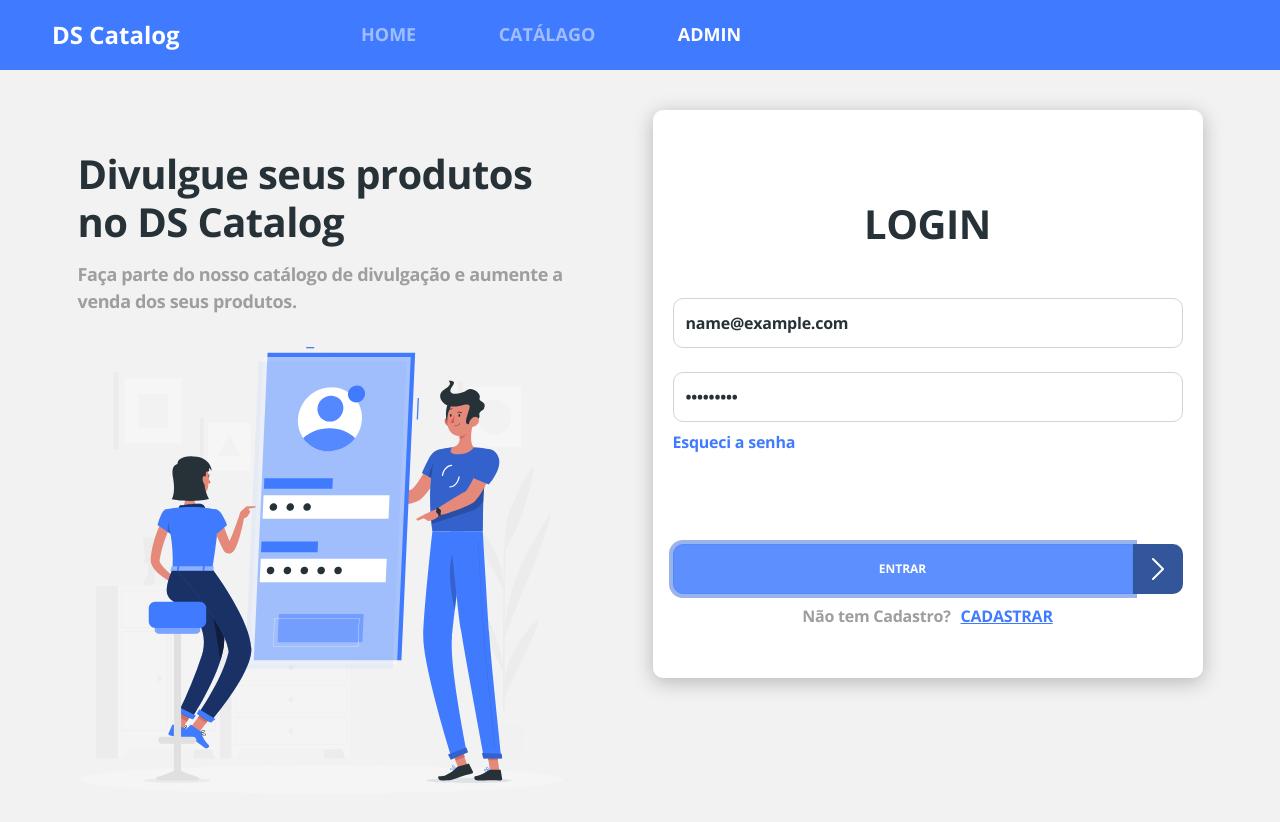
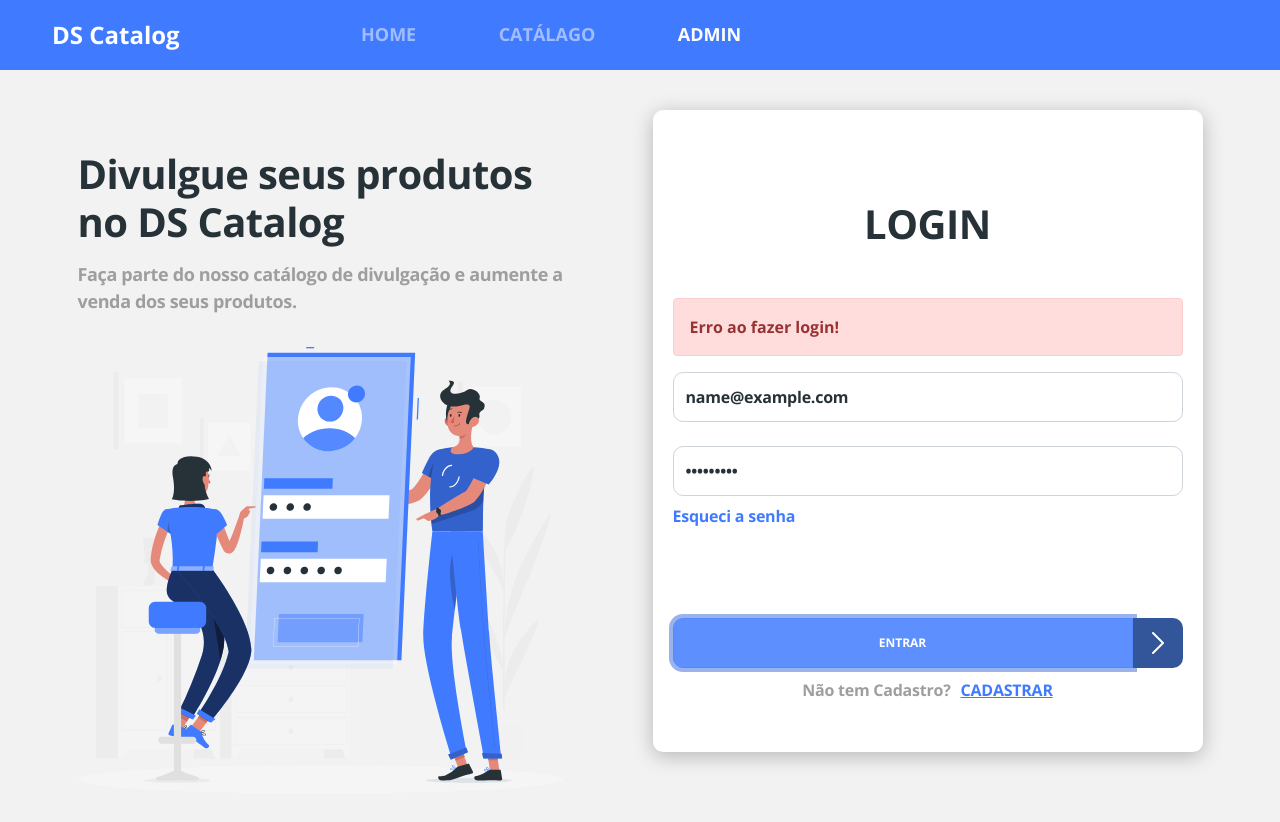
Before and after one commit to jopaulo666/dscatalog-bootcamp, a React (Create React App) app in the folder frontend/: page /admin/auth/login in a window 1280 px wide. Both pictures are taken after typing "name@example.com", "Sample123" into the empty fields and a click on the button "ENTRAR". Shown: the top 822 px of the page. Built offline with nearby package versions, Linux system fonts and the light colour scheme; no server answers; the HTML template or start-up script is replaced by a standard one.

Commit message:
Manipulação de erros manual com useState

```diff
--- a/frontend/src/assets/styles/custom.scss
+++ b/frontend/src/assets/styles/custom.scss
@@ -1,5 +1,6 @@
 $theme-colors: (
   'primary': #407bff,
+  'danger': #ff5555
 );
 
 $body-bg: #F2F2F2;
--- a/frontend/src/pages/Admin/Auth/Login/index.tsx
+++ b/frontend/src/pages/Admin/Auth/Login/index.tsx
@@ -1,9 +1,10 @@
+import './styles.css';
+
 import { Link } from 'react-router-dom';
 import ButtonIcon from 'components/ButonIcon';
-import { useForm, SubmitHandler } from "react-hook-form"
+import { useForm } from "react-hook-form"
 import { requestBackendLogin } from 'util/requests';
-
-import './styles.css';
+import { useState } from 'react';
 
 type FormData = {
     username: string;
@@ -11,14 +12,18 @@
 }
 
 const Login = () => {
+    const [hasError, setHasError] = useState(false);
+
     const { register, handleSubmit } = useForm<FormData>();
 
-    const onSubmit = (formData : FormData) => {
+    const onSubmit = (formData: FormData) => {
         requestBackendLogin(formData)
             .then(response => {
+                setHasError(false);
                 console.log("Sucesso: ", response);
             })
             .catch(error => {
+                setHasError(true);
                 console.log("Erro: ", error);
             })
     };
@@ -26,6 +31,11 @@
     return (
         <div className="base-card login-card">
             <h1>LOGIN</h1>
+            {hasError &&
+                <div className="alert alert-danger">
+                    Erro ao fazer login!
+                </div>
+            }
             <form onSubmit={handleSubmit(onSubmit)}>
                 <div className="mb-4">
                     <input
```
Lines whose indentation alone changed are shown as unchanged.
